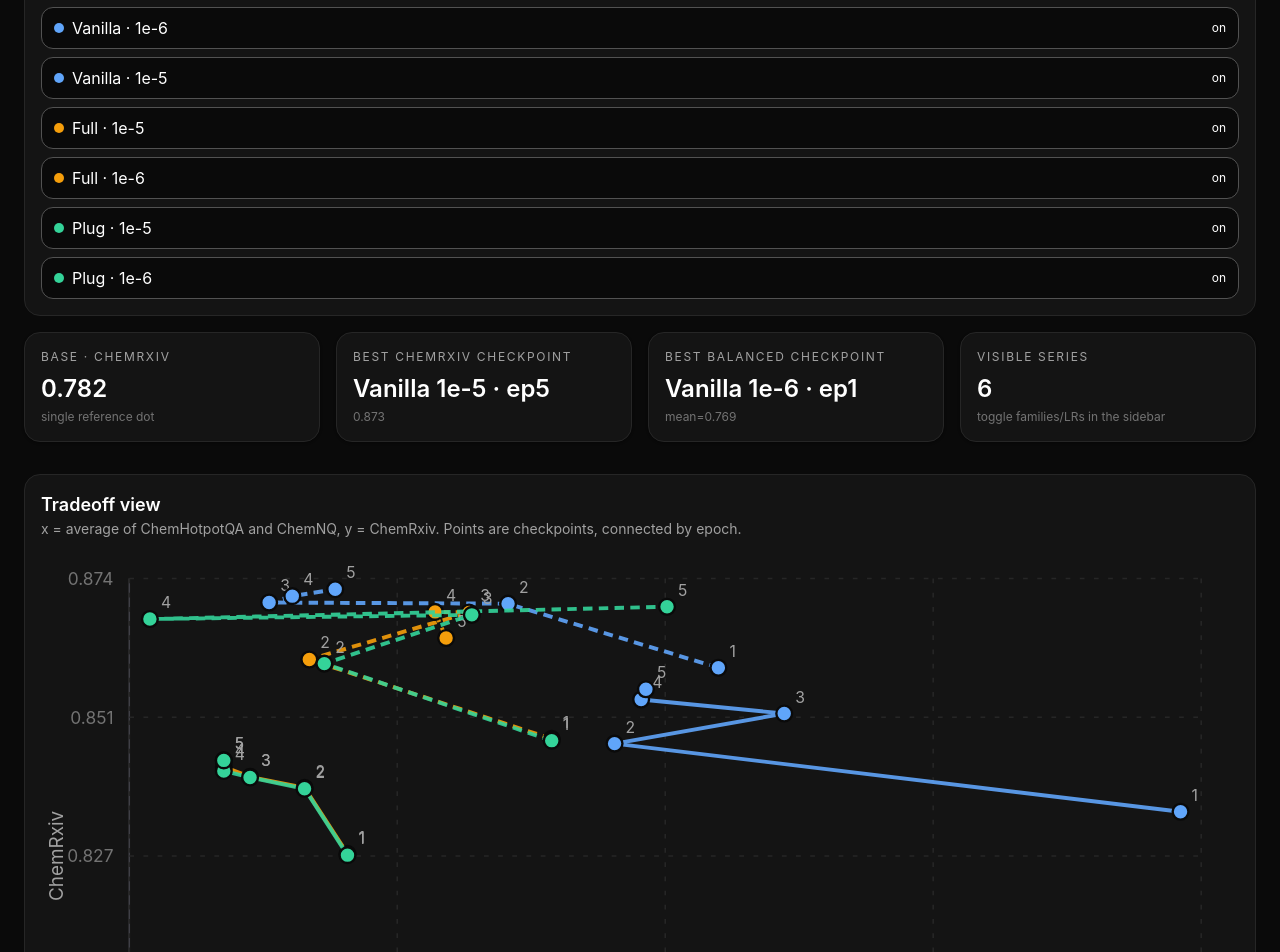
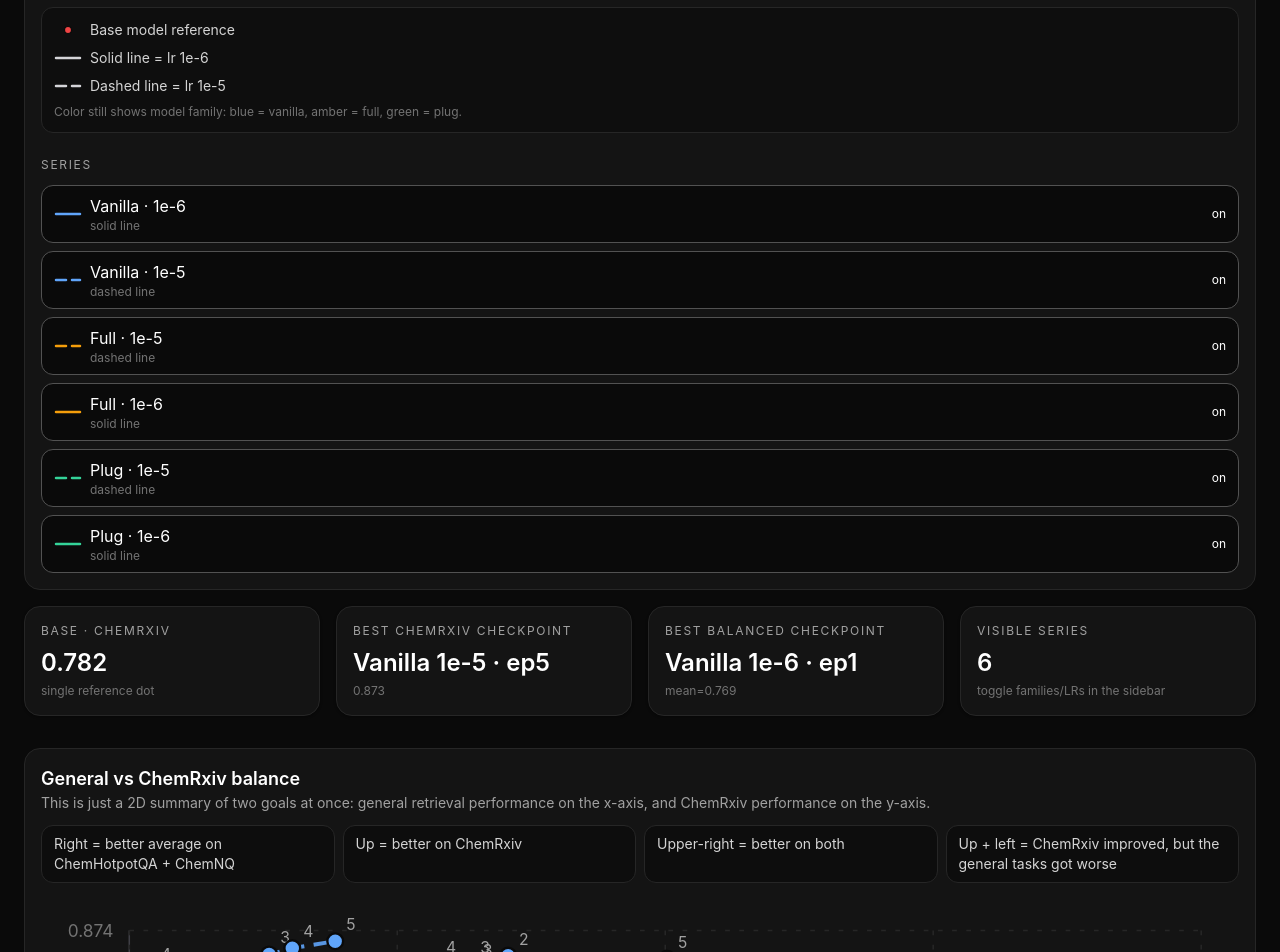
Before and after one commit to HSILA/chembed-dummy-vis, a Next.js app: page / in a window 1280 px wide. Shown: the part 320-1272 px from the top of the page. Built offline with nearby package versions, Linux system fonts and the light colour scheme.

Commit message:
feat(frontend): clarify chart legend and tradeoff view

```diff
--- a/src/components/CheckpointDashboard.tsx
+++ b/src/components/CheckpointDashboard.tsx
@@ -38,6 +38,7 @@
   plug: '#34d399',
 }
 
+const BASE_COLOR = '#ef4444'
 const TASKS: TaskKey[] = ['ChemHotpotQARetrieval', 'ChemNQRetrieval', 'ChemRxivRetrieval']
 
 function metricOptions(baseModel: BaseModel): MetricOption[] {
@@ -71,7 +72,7 @@
         lr: run.lr,
         label: `${FAMILY_LABELS[run.family]} · ${run.lr}`,
         color: FAMILY_COLORS[run.family],
-        dash: run.lr === '1e-5' ? '6 4' : undefined,
+        dash: run.lr === '1e-5' ? '10 6' : undefined,
         runs: [],
       })
     }
@@ -109,6 +110,15 @@
   )
 }
 
+function SeriesSwatch({ color, dash, dot, showLine = true }: { color: string; dash?: string; dot?: boolean; showLine?: boolean }) {
+  return (
+    <svg width="28" height="12" viewBox="0 0 28 12" className="shrink-0 overflow-visible">
+      {showLine ? <line x1="2" y1="6" x2="26" y2="6" stroke={color} strokeWidth="2.5" strokeDasharray={dash} strokeLinecap="round" /> : null}
+      {dot ? <circle cx="14" cy="6" r="3.5" fill={color} stroke="#0a0a0a" strokeWidth="1.2" /> : null}
+    </svg>
+  )
+}
+
 function ScatterTradeoff({ baseModel, series, metric, visible }: { baseModel: BaseModel; series: Series[]; metric: string; visible: Set<string> }) {
   const margin = { top: 20, right: 24, bottom: 48, left: 56 }
   const width = 760
@@ -132,10 +142,18 @@
 
   return (
     <div className="rounded-2xl border border-neutral-800 bg-neutral-900/80 p-4">
-      <div className="mb-2 flex items-center justify-between">
+      <div className="mb-4 space-y-3">
         <div>
-          <h2 className="text-lg font-semibold text-white">Tradeoff view</h2>
-          <p className="text-sm text-neutral-400">x = average of ChemHotpotQA and ChemNQ, y = ChemRxiv. Points are checkpoints, connected by epoch.</p>
+          <h2 className="text-lg font-semibold text-white">General vs ChemRxiv balance</h2>
+          <p className="text-sm text-neutral-400">
+            This is just a 2D summary of two goals at once: general retrieval performance on the x-axis, and ChemRxiv performance on the y-axis.
+          </p>
+        </div>
+        <div className="grid gap-2 text-sm text-neutral-300 md:grid-cols-2 xl:grid-cols-4">
+          <div className="rounded-xl border border-neutral-800 bg-neutral-950/70 px-3 py-2">Right = better average on ChemHotpotQA + ChemNQ</div>
+          <div className="rounded-xl border border-neutral-800 bg-neutral-950/70 px-3 py-2">Up = better on ChemRxiv</div>
+          <div className="rounded-xl border border-neutral-800 bg-neutral-950/70 px-3 py-2">Upper-right = better on both</div>
+          <div className="rounded-xl border border-neutral-800 bg-neutral-950/70 px-3 py-2">Up + left = ChemRxiv improved, but the general tasks got worse</div>
         </div>
       </div>
       <svg viewBox={`0 0 ${width} ${height}`} className="w-full overflow-visible">
@@ -190,7 +208,7 @@
             cx={scale(basePoint.x, xMin, xMax, margin.left, margin.left + plotW)}
             cy={scale(basePoint.y, yMin, yMax, margin.top + plotH, margin.top)}
             r={7}
-            fill="#ffffff"
+            fill={BASE_COLOR}
             stroke="#0a0a0a"
             strokeWidth={2}
           >
@@ -199,7 +217,7 @@
           <text
             x={scale(basePoint.x, xMin, xMax, margin.left, margin.left + plotW) + 10}
             y={scale(basePoint.y, yMin, yMax, margin.top + plotH, margin.top) + 4}
-            className="fill-white text-[11px]"
+            className="fill-red-400 text-[11px]"
           >
             Base
           </text>
@@ -276,7 +294,7 @@
         })}
 
         <g>
-          <circle cx={scale(0, 0, 5, margin.left, margin.left + plotW)} cy={scale(base, yMin, yMax, margin.top + plotH, margin.top)} r={6} fill="#ffffff" stroke="#0a0a0a" strokeWidth={2}>
+          <circle cx={scale(0, 0, 5, margin.left, margin.left + plotW)} cy={scale(base, yMin, yMax, margin.top + plotH, margin.top)} r={6} fill={BASE_COLOR} stroke="#0a0a0a" strokeWidth={2}>
             <title>{`Base model\n${TASK_LABELS[task]}: ${base.toFixed(3)}`}</title>
           </circle>
         </g>
@@ -342,6 +360,25 @@
             </div>
 
             <div className="mt-6">
+              <div className="text-xs uppercase tracking-[0.14em] text-neutral-400">Reading guide</div>
+              <div className="mt-3 space-y-2 rounded-xl border border-neutral-800 bg-neutral-950/60 p-3 text-sm text-neutral-300">
+                <div className="flex items-center gap-2">
+                  <SeriesSwatch color={BASE_COLOR} dot showLine={false} />
+                  <span>Base model reference</span>
+                </div>
+                <div className="flex items-center gap-2">
+                  <SeriesSwatch color="#d4d4d8" />
+                  <span>Solid line = lr 1e-6</span>
+                </div>
+                <div className="flex items-center gap-2">
+                  <SeriesSwatch color="#d4d4d8" dash="10 6" />
+                  <span>Dashed line = lr 1e-5</span>
+                </div>
+                <div className="text-xs text-neutral-500">Color still shows model family: blue = vanilla, amber = full, green = plug.</div>
+              </div>
+            </div>
+
+            <div className="mt-6">
               <div className="text-xs uppercase tracking-[0.14em] text-neutral-400">Series</div>
               <div className="mt-3 space-y-2">
                 {series.map((s) => {
@@ -358,8 +395,11 @@
                       className={`flex w-full items-center justify-between rounded-xl border px-3 py-2 text-sm ${active ? 'border-neutral-600 bg-neutral-950 text-white' : 'border-neutral-800 bg-neutral-950/40 text-neutral-500'}`}
                     >
                       <span className="flex items-center gap-2">
-                        <span className="h-2.5 w-2.5 rounded-full" style={{ backgroundColor: s.color }} />
-                        {s.label}
+                        <SeriesSwatch color={s.color} dash={s.dash} />
+                        <span className="flex flex-col items-start">
+                          <span>{s.label}</span>
+                          <span className="text-xs text-neutral-500">{s.dash ? 'dashed' : 'solid'} line</span>
+                        </span>
                       </span>
                       <span className="text-xs">{active ? 'on' : 'off'}</span>
                     </button>
```
